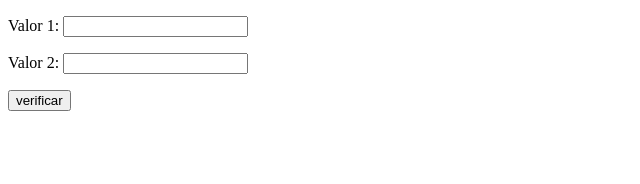
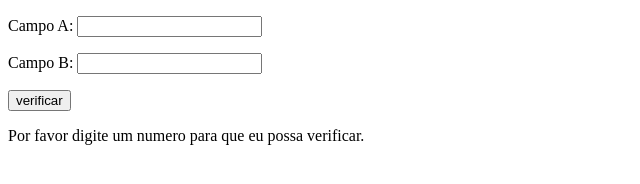
Before and after one commit to thallesrafaell/modulo, a plain HTML site: page index.html in a window 1280 px wide. Both pictures are taken after a click on the button "verificar". Shown: the whole page, without its empty margins (0-640 px from the left). Drawn offline with Linux system fonts and the light colour scheme.

Commit message:
EXERCICIO EBAC JS

```diff
--- a/index.html
+++ b/index.html
@@ -9,17 +9,17 @@
     <section>
         <div id="verificador">
             <p>
-                <label for="num1">Valor 1:</label>
-                <input type="number" id="num1">
+                <label for="num1">Campo A:</label>
+                <input type="number" id="num1" required minlength="1">
             </p>
             <p>
-                <label for="num1">Valor 2:</label>
-                <input type="number" id="num1">
+                <label for="num2">Campo B:</label>
+                <input type="number" id="num2" required minlength="1">
             </p>
             <p><button type="submit" onclick="verificar()">verificar</button></p>
         </div>
         <div id="res"></div>
     </section>
-
+    <script src="script.js"></script>
 </body>
 </html>
--- /dev/null
+++ b/script.js
@@ -0,0 +1,18 @@
+function verificar() {
+    //variaveis
+    let vl1 = document.getElementById(`num1`)
+    let vl2 = document.getElementById(`num2`)
+    let campa = Number(vl1.value)
+    let campb = Number(vl2.value)
+    let res = document.getElementById(`res`)
+    //condiçao
+    if(campa == "" || campb == ""){
+        res.innerHTML = `Por favor digite um numero para que eu possa verificar.`
+    } else{
+        if(campa < campb){
+            res.innerHTML = `O  valor do Campo B(${campb}) e maior que o valor do Campo A (${campa})`
+        } else {
+            res.innerHTML = `Infelizmente o valor do Campo B e menor tente novamente.`
+        }
+    }
+}
```
